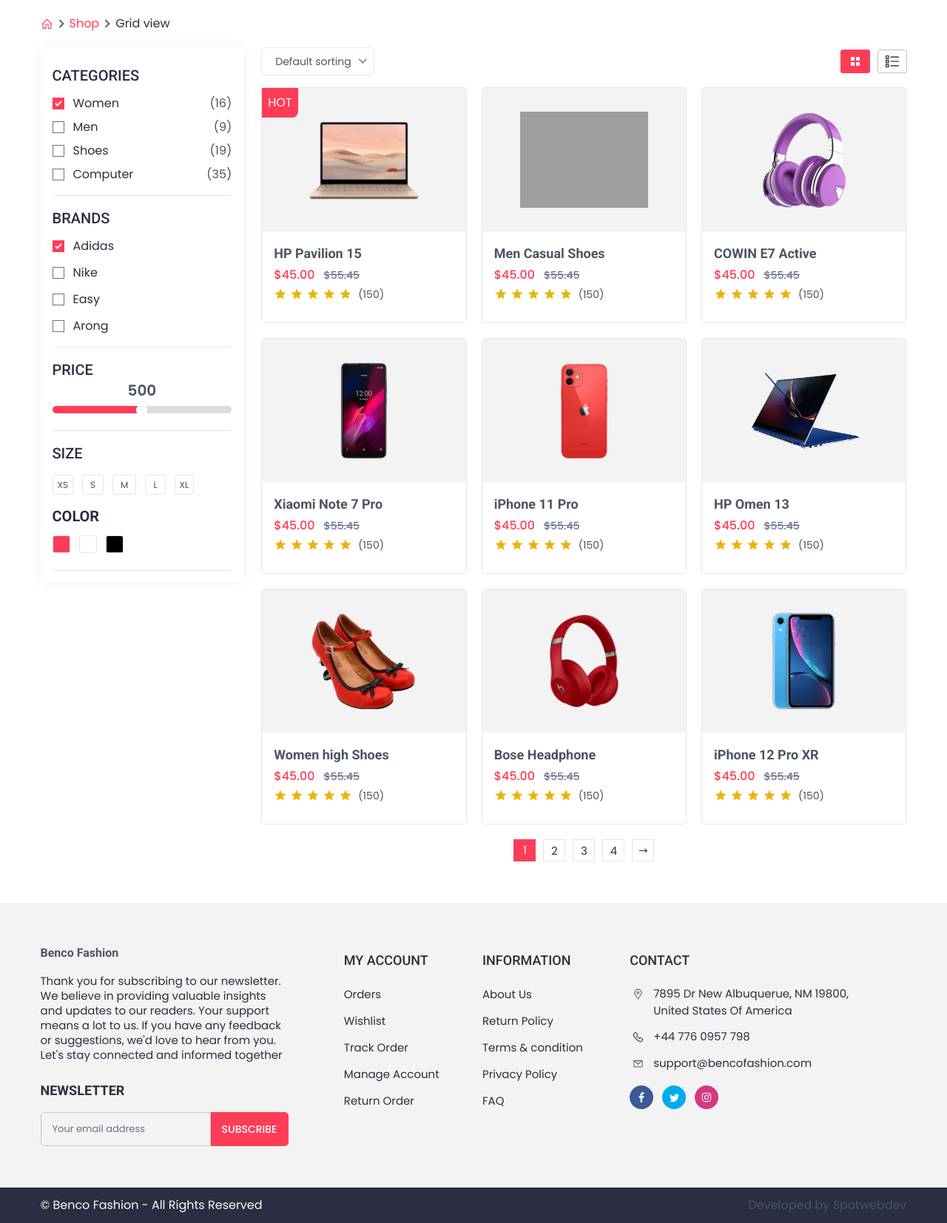
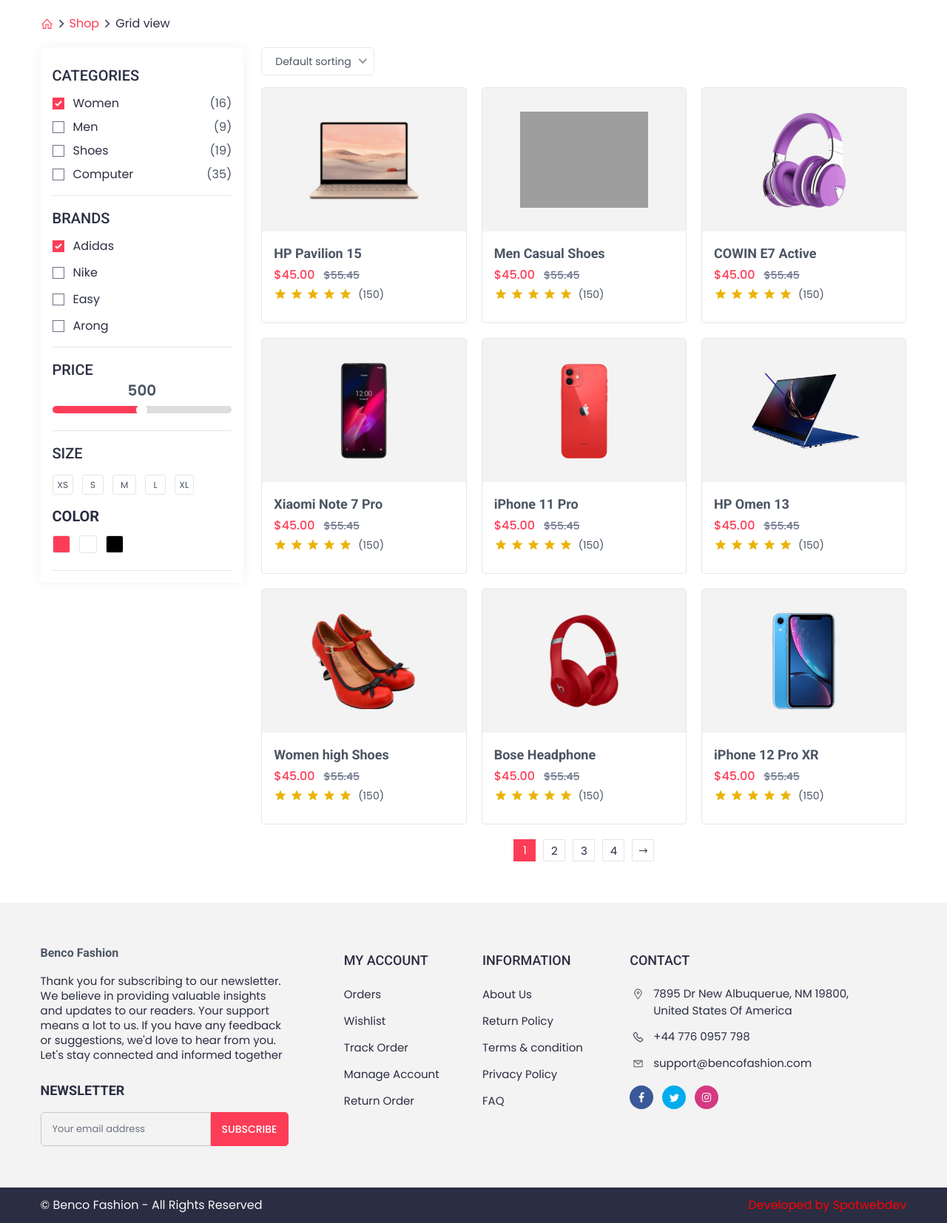
Before and after one commit to SPOTWEBDEV/shopping, a PHP site: page /shopping/pages/product/ in a window 1280 px wide. Shown: the part 183-1837 px from the top of the page at 74% size. Run offline with PHP 8.4, Linux system fonts and the light colour scheme; grey boxes are pictures that could not be loaded.

Commit message:
still working

```diff
--- a/components/footer/index.php
+++ b/components/footer/index.php
@@ -145,7 +145,7 @@
                 </div>
                 <div class="w-full md:w-1/2">
                     <div class="text-center md:text-right">
-                         <p styl>Developed by Spotwebdev</p>
+                         <p style="color: red;">Developed by Spotwebdev</p>
                     </div>
                 </div>
             </div>
--- a/pages/product/index.php
+++ b/pages/product/index.php
@@ -230,37 +230,7 @@
 
                     </div>
 
-                    <div class="flex items-center ml-auto">
-                        <a href="grid-view.html">
-                            <div
-                                class="w-10 h-8 border border-primary  bg-primary text-white text-center rounded-[3px] ml-2.5 flex items-center justify-center">
-                                <svg width="20" height="20" viewBox="0 0 20 20">
-                                    <path fill="currentColor" fill-rule="evenodd"
-                                        d="M8 4H5a1 1 0 0 0-1 1v3a1 1 0 0 0 1 1h3a1 1 0 0 0 1-1V5a1 1 0 0 0-1-1zm7 0h-3a1 1 0 0 0-1 1v3a1 1 0 0 0 1 1h3a1 1 0 0 0 1-1V5a1 1 0 0 0-1-1zm-7 7H5a1 1 0 0 0-1 1v3a1 1 0 0 0 1 1h3a1 1 0 0 0 1-1v-3a1 1 0 0 0-1-1zm7 0h-3a1 1 0 0 0-1 1v3a1 1 0 0 0 1 1h3a1 1 0 0 0 1-1v-3a1 1 0 0 0-1-1z"
-                                        clip-rule="evenodd" /></svg>
-                            </div>
-                        </a>
-                        <a href="list-view.html">
-                            <div
-                                class="w-10 h-8 border border-[#C1C1C1] text-center rounded-[3px] ml-2.5  flex items-center justify-center">
-                                <svg width="20" height="20" viewBox="0 0 48 48">
-                                    <g fill="none">
-                                        <path d="M20 24h24h-24Z" clip-rule="evenodd" />
-                                        <path stroke="currentColor" stroke-linecap="round" stroke-linejoin="round"
-                                            stroke-width="4" d="M20 24h24" />
-                                        <path d="M20 38h24h-24Z" clip-rule="evenodd" />
-                                        <path stroke="currentColor" stroke-linecap="round" stroke-linejoin="round"
-                                            stroke-width="4" d="M20 38h24" />
-                                        <path d="M20 10h24h-24Z" clip-rule="evenodd" />
-                                        <path stroke="currentColor" stroke-linecap="round" stroke-linejoin="round"
-                                            stroke-width="4" d="M20 10h24" />
-                                        <path stroke="currentColor" stroke-linejoin="round" stroke-width="4"
-                                            d="M4 34h8v8H4zm0-14h8v8H4zM4 6h8v8H4z" />
-                                    </g>
-                                </svg>
-                            </div>
-                        </a>
-                    </div>
+
                 </div>
 
                 <div class="grid grid-cols-6 gap-5 mt-4">
@@ -271,7 +241,7 @@
                                     <img loading="lazy" class="w-full h-[130px] object-contain"
                                         src="../../assets/images/laptop-3.png" alt="product">
                                 </div>
-                                <span class="absolute top-0 left-0 bg-primary text-white p-2 rounded-br-lg">HOT</span>
+
                                 <div
                                     class="absolute left-1/2 -translate-x-1/2 top-1/2 -translate-y-1/2 flex gap-3 transition-all duration-500 opacity-0 group-hover:opacity-100">
                                     <button @click="$store.productView.isActive=true"
```
